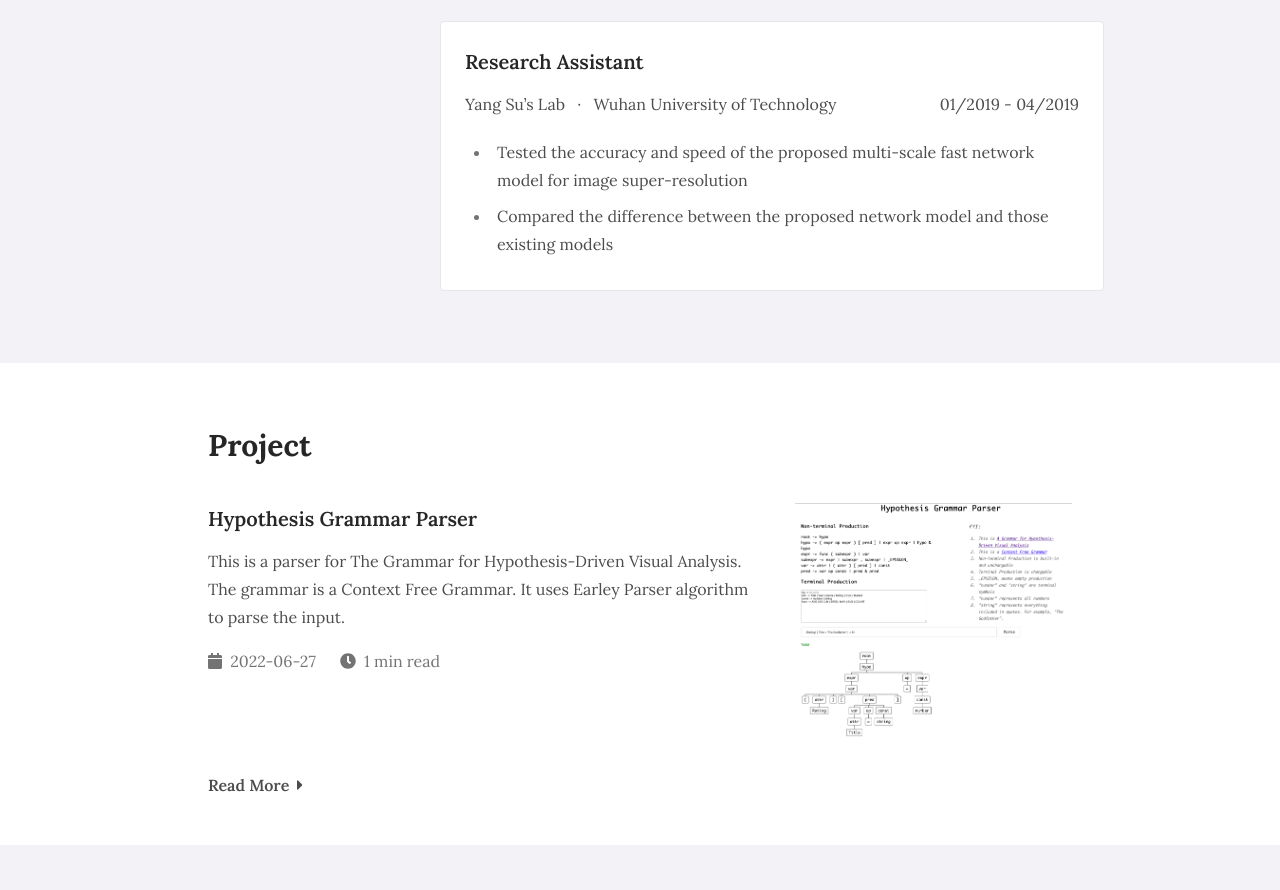
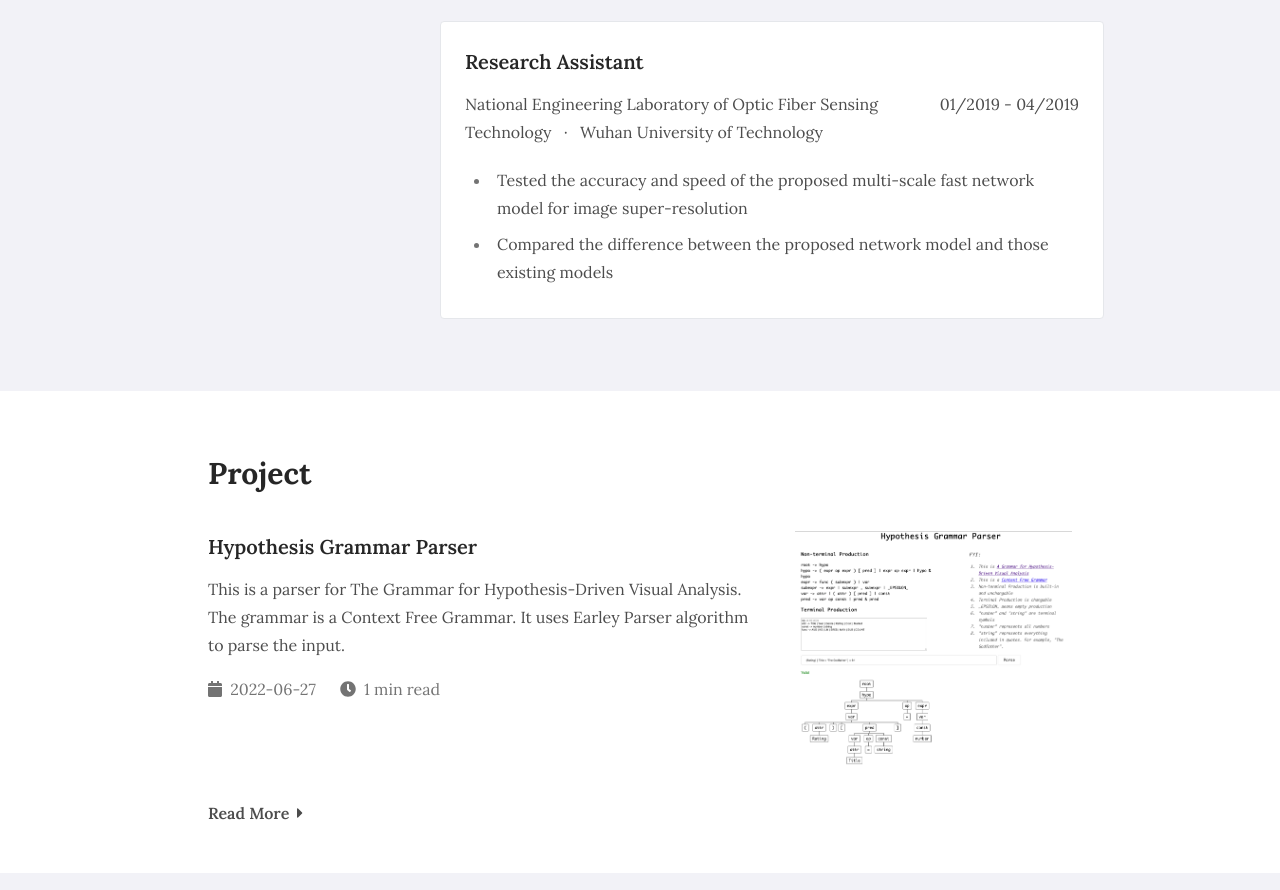
Before and after one commit to jiahaoxu14/jiahaoxu14.github.io, a plain HTML site: page index.html in a window 1280 px wide. Shown: the part 1239-2129 px from the top of the page. Drawn offline with nearby package versions, Linux system fonts and the light colour scheme; a script that the page names is missing.

Commit message:
update: research experience

```diff
--- a/index.html
+++ b/index.html
@@ -520,7 +520,8 @@
       <div class="flex flex-col md:flex-row md:justify-between">
         <div>
 
-            <span>Yang Su&rsquo;s Lab</span>
+            <!-- <span>Yang Su&rsquo;s Lab</span> -->
+            <span>National Engineering Laboratory of Optic Fiber Sensing Technology</span>
 
 
 
```
